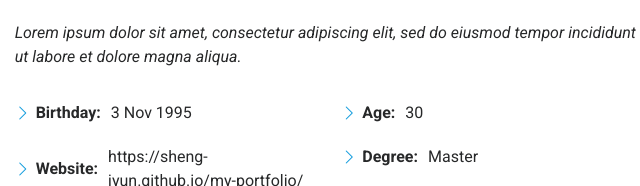
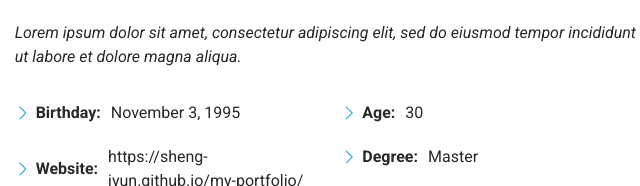
Before and after one commit to Sheng-Jyun/my-portfolio, a plain HTML site: page index.html in a window 1280 px wide. Shown: the part 1102-1288 px from the top of the page, 624-1264 px from the left. Drawn offline with nearby package versions, Linux system fonts and the light colour scheme.

Commit message:
[BUGFIX]change the birthday's style'
Description:
	Chaneg the birthday's style into the US format'
Root Cause:
	N/A
Solution:
	N/A
Issue ID:
	N/A
Merged From:
	N/A
Note:
	N/A
Reviewer:
	Jim

```diff
--- a/index.html
+++ b/index.html
@@ -128,7 +128,7 @@
             <div class="row">
               <div class="col-lg-6">
                 <ul>
-                  <li><i class="bi bi-chevron-right"></i> <strong>Birthday:</strong> <span>3 Nov 1995</span></li>
+                  <li><i class="bi bi-chevron-right"></i> <strong>Birthday:</strong> <span>November 3, 1995</span></li>
                   <li><i class="bi bi-chevron-right"></i> <strong>Website:</strong> <span>https://sheng-jyun.github.io/my-portfolio/</span></li>
                   <li><i class="bi bi-chevron-right"></i> <strong>Phone:</strong> <span>+614 456 8652</span></li>
                   <li><i class="bi bi-chevron-right"></i> <strong>City:</strong> <span>Columbus, OH</span></li>
```
